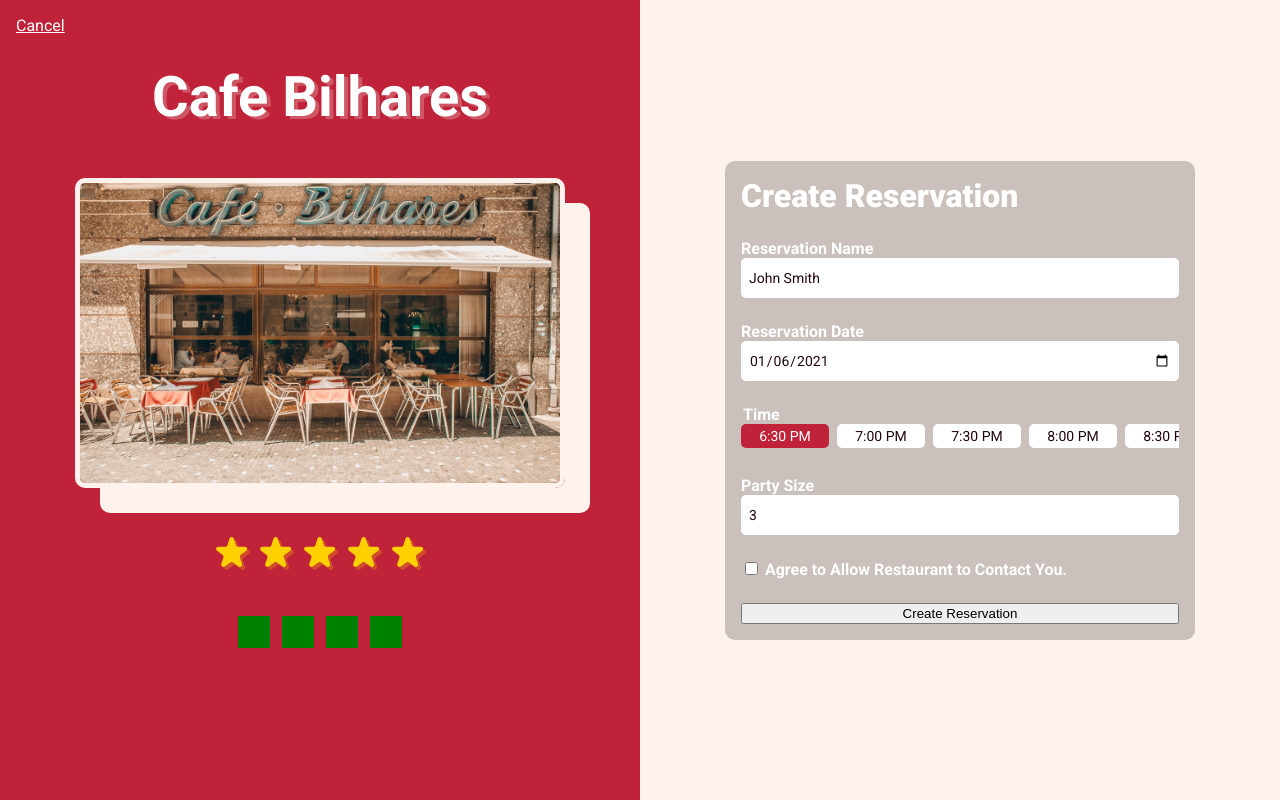
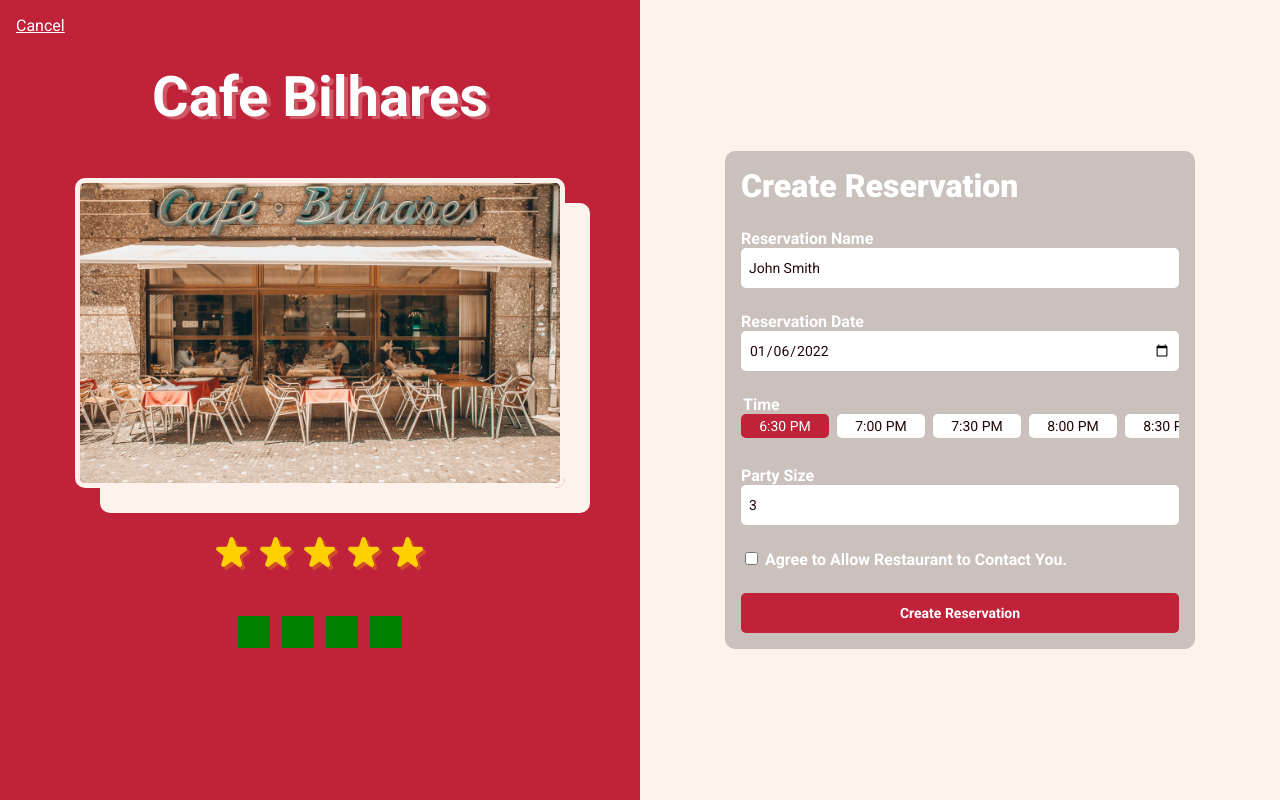
Before and after one commit to NateWaldschmidt/table-booker, a PHP site: page /reservation-form.html in a window 1280 px wide. Run offline with PHP 8.4, Linux system fonts and the light colour scheme; style sheets or scripts are compiled from the project's sources.

Commit message:
Fixed the date within the input to be 2022.  Also added the styles to the submit button.  It does not follow the exact design spec but this looks much better and provides the user a larger click zone.

```diff
--- a/src/reservation-form.html
+++ b/src/reservation-form.html
@@ -48,7 +48,7 @@
 
             <label class="label-general" for="reservation-date">
                 Reservation Date
-                <input type="date" name="reservation-date" id="reservation-date" value="2021-01-06" />
+                <input type="date" name="reservation-date" id="reservation-date" value="2022-01-06" />
             </label>
 
             <fieldset>
--- a/src/sass/reservation-form.scss
+++ b/src/sass/reservation-form.scss
@@ -180,4 +180,19 @@ main {
             transition: color ease 250ms, background-color ease 250ms;
         }
     }
+
+    [type=submit] {
+        cursor: pointer;
+
+        height:        40px;
+        border:        none;
+        border-radius: 5px;
+
+        background-color: var.$color-primary;
+
+        color: var.$color-font-light;
+        font-family: 'Roboto', sans-serif;
+        font-size:     0.875rem;
+        font-weight: 700;
+    }
 }
```
